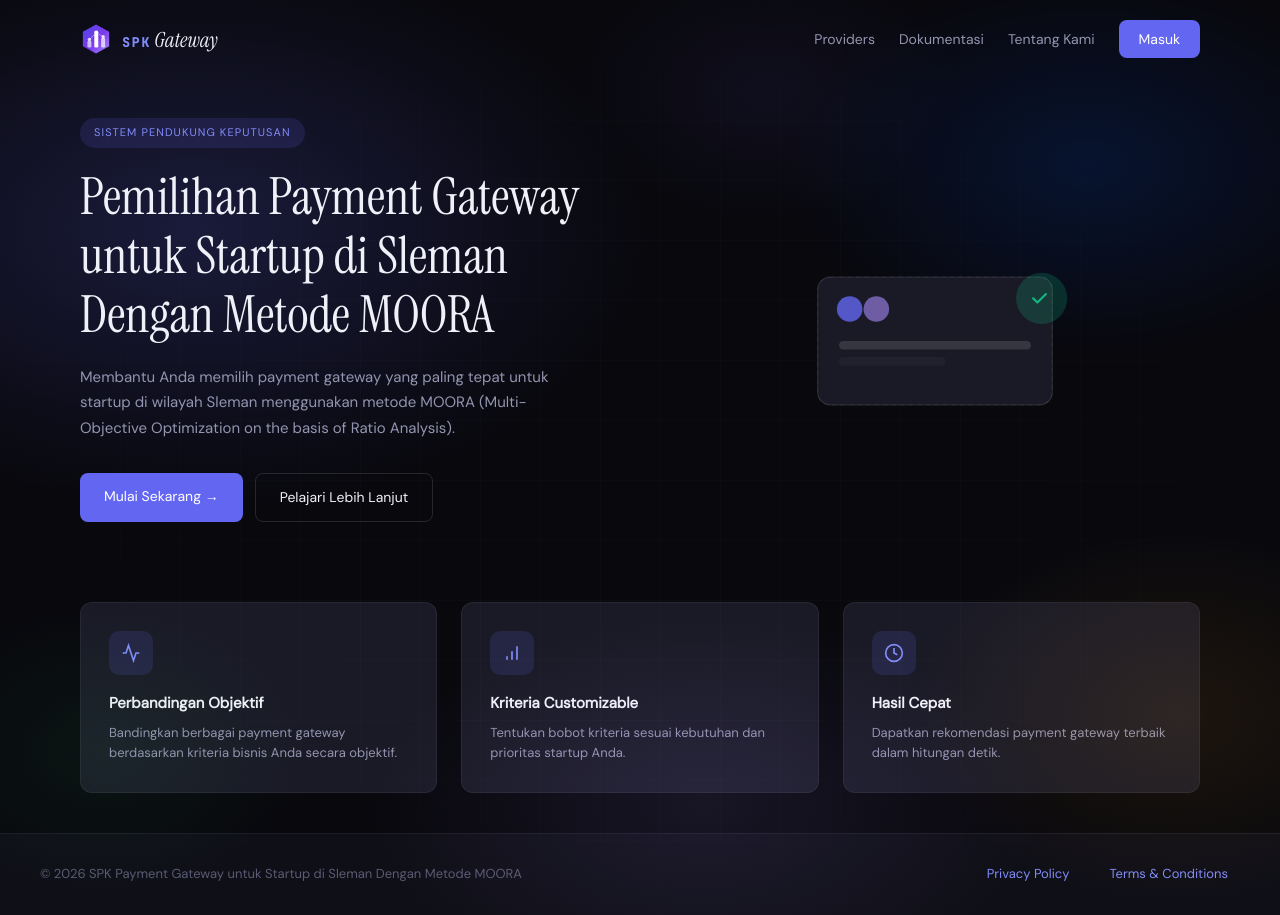
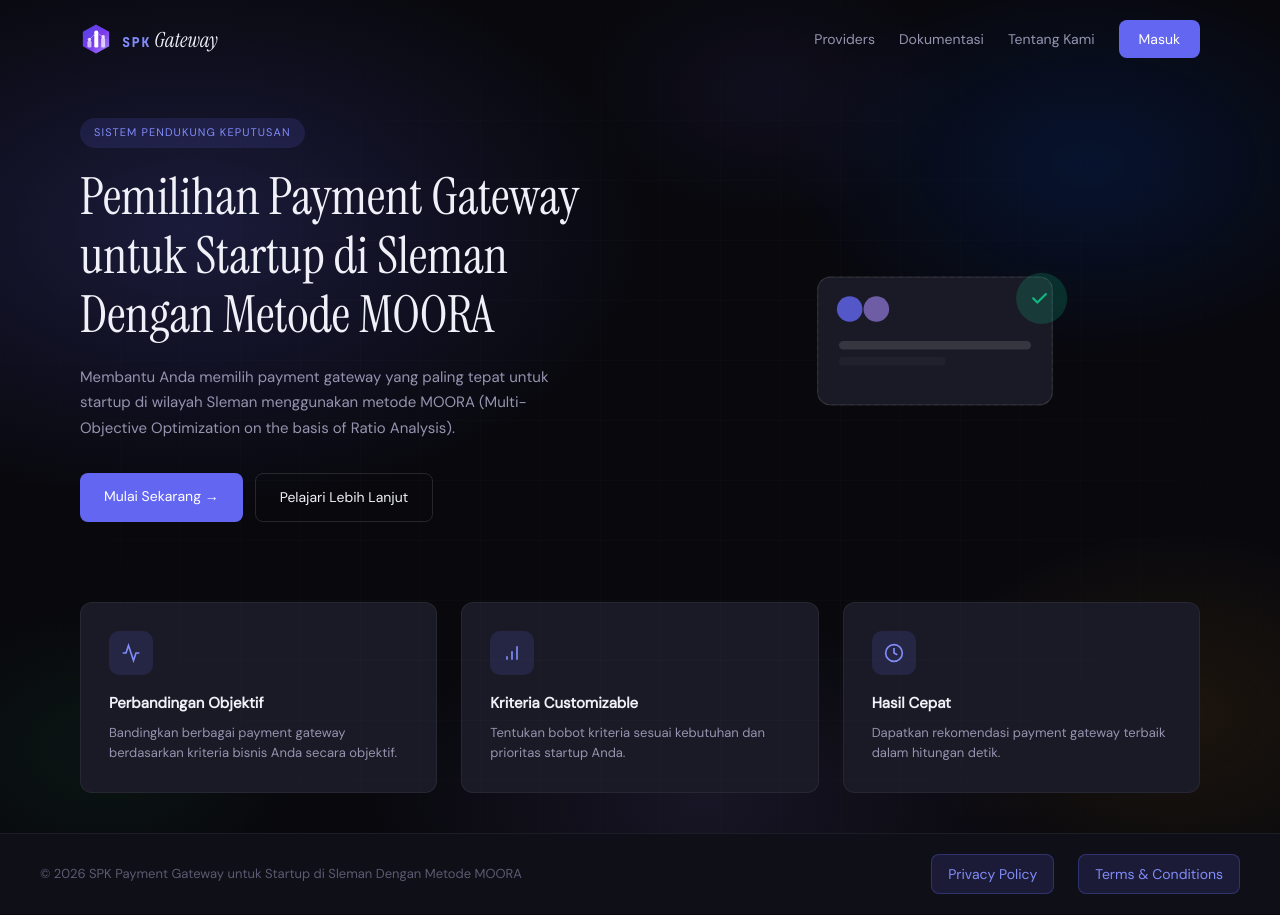
Before and after one commit to pamunqas/spk-app, a Next.js app: page / in a window 1280 px wide. Built offline with nearby package versions, Linux system fonts and the light colour scheme.

Commit message:
fix: footer z-index and link clickability

```diff
--- a/app/globals.css
+++ b/app/globals.css
@@ -625,9 +625,11 @@ body { font-family: var(--font-body); background: var(--bg); color: var(--text);
 .landing-page {
   min-height: 100vh; display: flex; flex-direction: column;
   position: relative; overflow-x: hidden;
+  z-index: 1;
 }
 .landing-bg {
   position: absolute; inset: 0;
+  z-index: -1;
   background:
     radial-gradient(ellipse 65% 55% at 15% 25%,  rgba(99,102,241,0.2)    0%, transparent 55%),
     radial-gradient(ellipse 45% 40% at 85% 18%,  rgba(0,87,255,0.14)     0%, transparent 52%),
@@ -752,19 +754,23 @@ body { font-family: var(--font-body); background: var(--bg); color: var(--text);
 }
 
 .landing-footer {
-  border-top: 1px solid var(--border); padding: 24px 40px;
+  border-top: 1px solid var(--border); padding: 20px 40px;
   display: flex; align-items: center; justify-content: space-between;
   background: var(--bg-2);
+  position: relative; z-index: 100;
 }
-.landing-footer p { font-size: 13px; color: var(--text-3); flex: 1; }
-.landing-footer-links { display: flex; gap: 16px; align-items: center; }
+.landing-footer p { font-size: 13px; color: var(--text-3); }
+.landing-footer-links { display: flex; gap: 24px; align-items: center; position: relative; z-index: 101; }
 .landing-footer-links a {
-  font-size: 13px; color: var(--primary-light); text-decoration: none;
-  padding: 6px 12px; border-radius: 6px;
-  transition: all 0.2s;
+  font-size: 14px; color: #818CF8; text-decoration: none;
+  padding: 8px 16px; border-radius: 8px;
+  background: rgba(99,102,241,0.15); border: 1px solid rgba(99,102,241,0.3);
+  transition: all 0.2s ease;
+  display: inline-block;
+  position: relative; z-index: 102;
 }
 .landing-footer-links a:hover {
-  background: var(--primary-dim);
+  background: rgba(99,102,241,0.25); color: #A5B4FC;
 }
 
 @media (max-width: 900px) {
```
